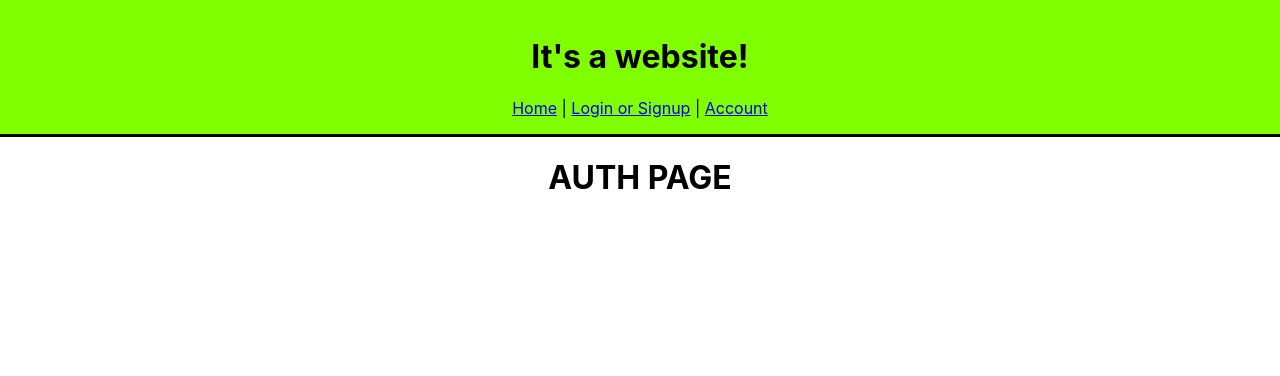
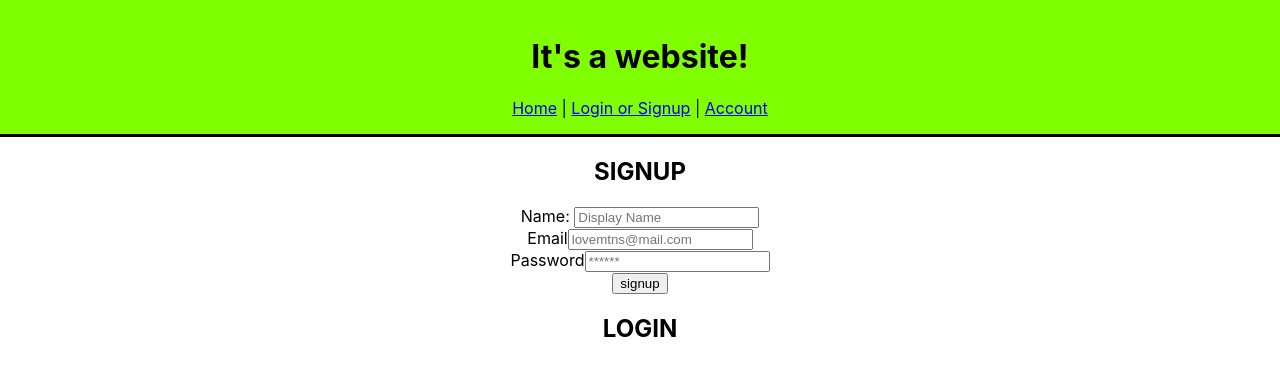
Before and after one commit to Brianhin94/HousewifeWorldApi, a React (Create React App) app in the folder housewiveapi/: page /auth in a window 1280 px wide. Shown: the top 376 px of the page. Built offline with nearby package versions, Linux system fonts and the light colour scheme.

Commit message:
for katie

```diff
--- a/housewiveapi/src/components/pages/Auth.js
+++ b/housewiveapi/src/components/pages/Auth.js
@@ -1,9 +1,14 @@
+import Login from '../partials/Login';
+import Signup from '../partials/Signup';
+
+
 const Auth = (props) => {
-    return (
-      <div>
-        <h1>AUTH PAGE</h1>
-      </div>
-    );
-  }
+  return (
+    <div className="auth-panel">
+      <Signup />
+      <Login />
+    </div>
+  );
+}
 
-  export default Auth;
+export default Auth;
--- a/housewiveapi/src/components/partials/Signup.js
+++ b/housewiveapi/src/components/partials/Signup.js
@@ -1,7 +1,50 @@
+import { useState } from 'react';
+
 const Signup = (props) => {
+  const [name, setName] = useState('');
+  const [email, setEmail] = useState('');
+  const [password, setPassword] = useState('');
+  //TODO add form password
+
+  const handleSubmit = e => {
+    e.preventDefault();
+    console.log(`sending up new user data`, {name, email, password})
+  }
+
   return (
     <section>
       <h2>SIGNUP</h2>
+      <form onSubmit={handleSubmit}>
+      <div>
+      <label htmlFor="name">Name: </label>
+      {/* ToDO: see if need an id for label */}
+      <input
+       type ="text"
+       name="name"
+        placeholder="Display Name"
+        onChange={e => setName(e.target.value)}
+        />
+      </div>
+      <div className="form-elem">
+      <label htmlFor="email">Email</label>
+      <input
+      type="email"
+      name="email"
+      placeholder="lovemtns@mail.com"
+onChange={e => setEmail(e.target.value)}
+/>
+      </div>
+      <div className="form-elem">
+      <label htmlFor="password">Password</label>
+      <input
+      type="password"
+      name="password"
+      placeholder="******"
+onChange={e => setPassword(e.target.value)}
+/>
+      </div>
+      <input type="submit" value="signup"/>
+      </form>
     </section>
   );
 }
```
Lines whose indentation alone changed are shown as unchanged.
